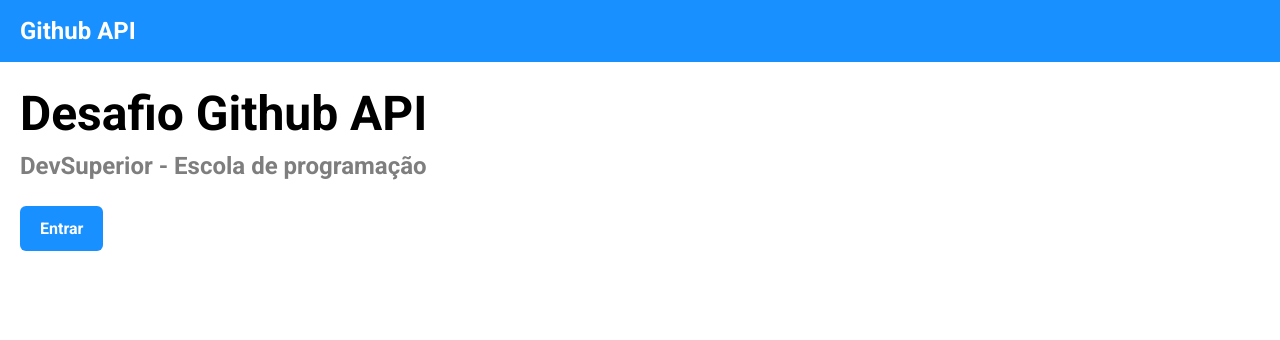
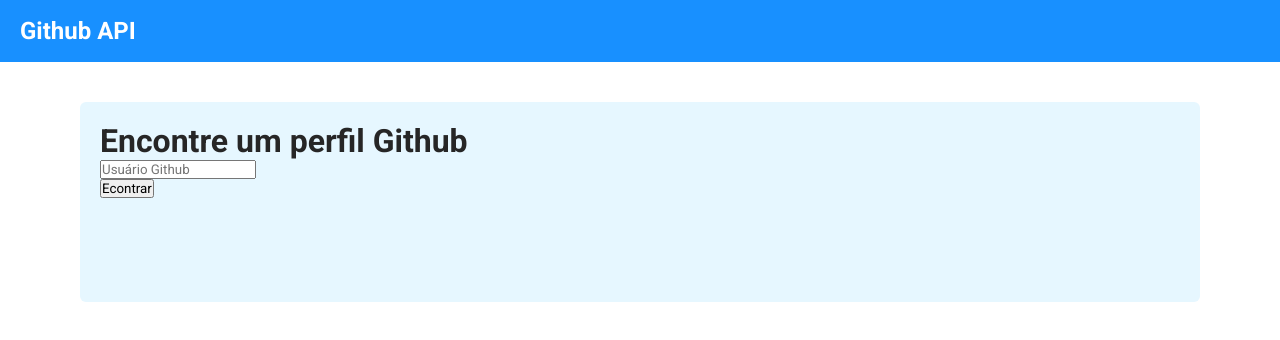
Before and after one commit to davidade300/axios_ex, a React (Vite) app: page /find in a window 1280 px wide. Before the commit this address led to /. Shown: the top 340 px of the page. Built offline with nearby package versions, Linux system fonts and the light colour scheme.

Commit message:
search card created

```diff
--- a/src/App.tsx
+++ b/src/App.tsx
@@ -2,6 +2,7 @@
 
 import Header from "./components/Header";
 import Home from "./routes/home";
+import Find from "./routes/find";
 
 function App() {
     return (
@@ -11,6 +12,9 @@
                 <Routes>
                     <Route index element={<Home />} />
                     <Route path="*" element={<Navigate to="/" />} />
+                    <Route path="/find" element={<Find/>}>
+
+                    </Route>
                 </Routes>
             </BrowserRouter>
         </>
--- a/src/index.css
+++ b/src/index.css
@@ -15,3 +15,9 @@
   text-decoration: none;
   color: unset;
 }
+
+.container {
+    width: 100%;
+    max-width: 960px;
+    margin: 0 auto;
+}
--- /dev/null
+++ b/src/routes/find/components/card/index.tsx
@@ -0,0 +1,14 @@
+import "./styles.css"
+export default  function Card(){
+    return(
+        <div className="search-card">
+            <h1>Encontre um perfil Github</h1>
+
+            <form>
+                <input type="text" placeholder="Usuário Github" />
+                {/* substituir o botao por uma div com link passando o username */}
+                <button type="submit">Econtrar</button>
+            </form>
+        </div>
+    )
+}
--- /dev/null
+++ b/src/routes/find/components/card/styles.css
@@ -0,0 +1,16 @@
+.search-card {
+  background-color: #E6F7FF;
+  color: #262626;
+  border-radius: 6px;
+  padding: 20px;
+  min-height: 200px;
+  margin: 40px 80px;
+  vertical-align: middle;
+
+}
+
+form {
+  display: flex;
+  flex-direction: column;
+  align-items: flex-start;
+}
--- /dev/null
+++ b/src/routes/find/index.tsx
@@ -0,0 +1,11 @@
+import { Outlet } from "react-router-dom";
+import Card from "./components/card";
+
+export default function find() {
+    return (
+        <>
+            <Card />
+            <Outlet />
+        </>
+    );
+}
--- a/src/routes/home/index.tsx
+++ b/src/routes/home/index.tsx
@@ -8,7 +8,7 @@
                 <h1>Desafio Github API</h1>
                 <h2>DevSuperior - Escola de programação</h2>
 
-                <Link to={"/"}>
+                <Link to={"/find"}>
                     <div className="dflex">
                         <HomeButton />
                     </div>
```
Also changed, not shown: src/routes/find/components/userCard/index.tsx (added, +8 -0 lines).
